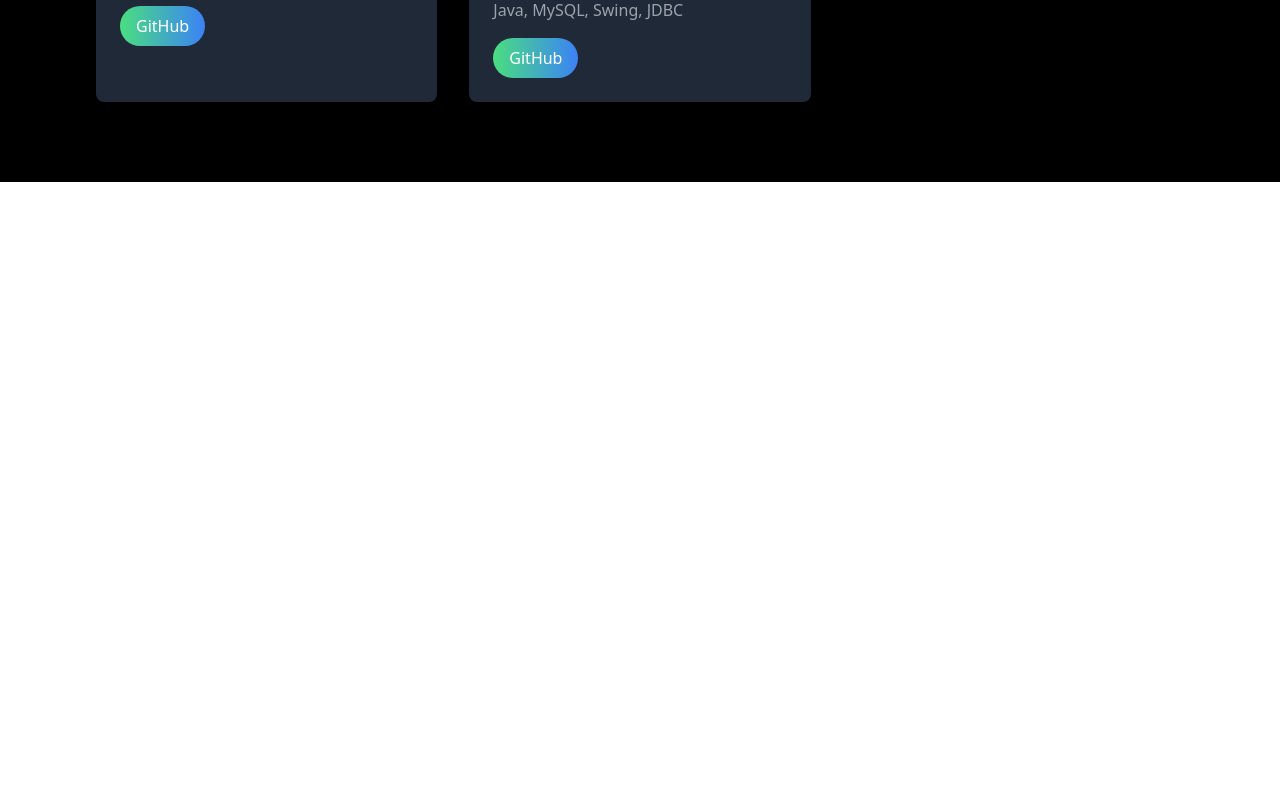
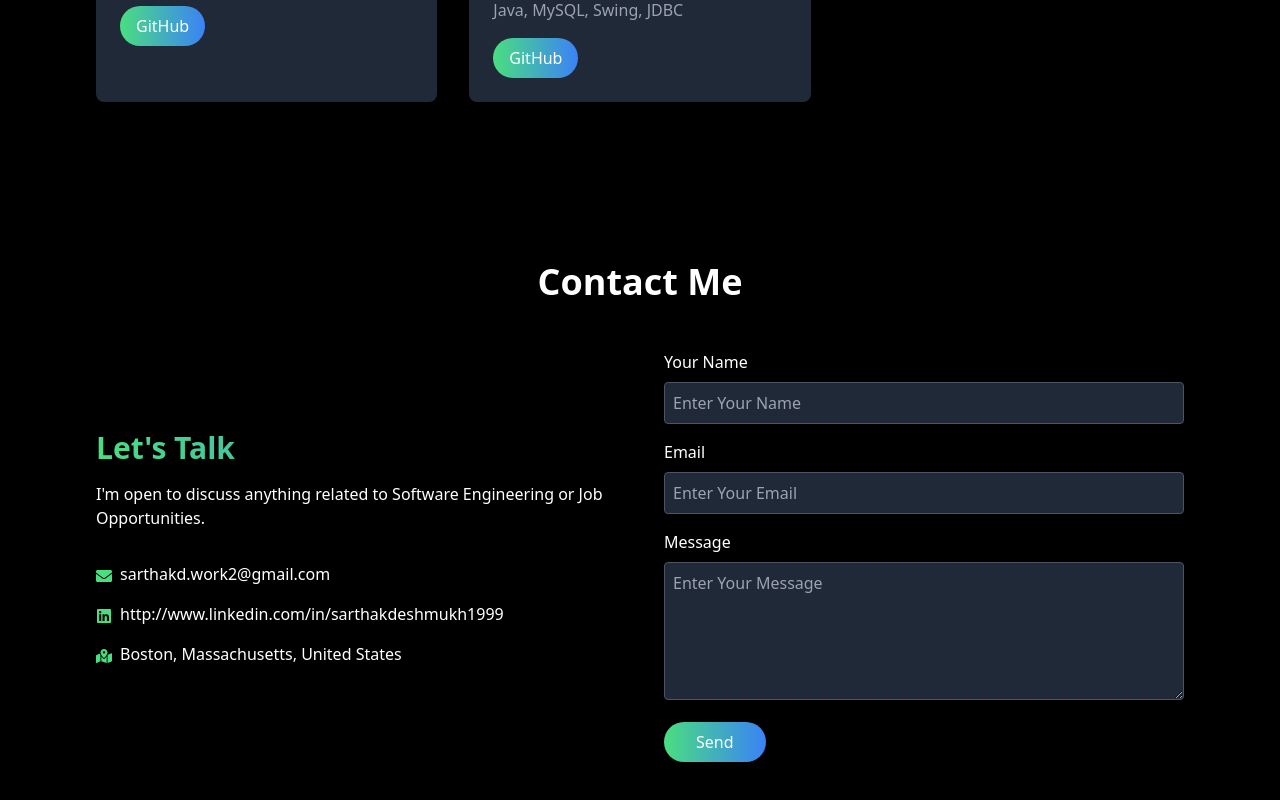
Before and after one commit to sarthak-wq/portfolio, a React (Vite) app: page / in a window 1280 px wide. Shown: the part 2158-2958 px from the top of the page. Before the commit the page ends 2340 px from the top, so only its background shows below. Built offline with nearby package versions, Linux system fonts and the light colour scheme.

Commit message:
Added contact section

```diff
--- a/package.json
+++ b/package.json
@@ -11,7 +11,8 @@
   },
   "dependencies": {
     "react": "^18.3.1",
-    "react-dom": "^18.3.1"
+    "react-dom": "^18.3.1",
+    "react-icons": "^5.3.0"
   },
   "devDependencies": {
     "@eslint/js": "^9.13.0",
--- a/src/App.tsx
+++ b/src/App.tsx
@@ -3,6 +3,7 @@ import Navbar from './components/Navbar'
 import About from './components/About'
 import Hero from './components/Hero'
 import Projects from './components/Projects'
+import Contact from './components/Contact'
 
 function App() {
 
@@ -12,6 +13,7 @@ function App() {
     <Hero/>
     <About/>
     <Projects/>
+    <Contact/>
   </div>
   )
 }
--- /dev/null
+++ b/src/components/Contact.tsx
@@ -0,0 +1,113 @@
+import React, { useState } from 'react';
+import { FaEnvelope, FaLinkedin, FaMapMarkedAlt} from 'react-icons/fa';
+
+const Contact: React.FC = () => {
+  // State to manage form inputs
+  const [formData, setFormData] = useState({
+    name: '',
+    email: '',
+    message: '',
+  });
+
+  // Handle input changes
+  const handleInputChange = (e: React.ChangeEvent<HTMLInputElement | HTMLTextAreaElement>) => {
+    const { name, value } = e.target;
+    setFormData((prevData) => ({
+      ...prevData,
+      [name]: value,
+    }));
+  };
+
+  // Handle form submission
+  const handleSubmit = (e: React.FormEvent) => {
+    e.preventDefault();
+    // Here you can handle form submission, e.g., send data to an API
+    console.log('Form submitted', formData);
+  };
+
+  return (
+    <div className="bg-black text-white py-20" id="contact">
+      <div className="container mx-auto px-8 md:px-16 lg:px-24">
+        <h2 className="text-4xl font-bold text-center mb-12">Contact Me</h2>
+        <div className="flex flex-col md:flex-row items-center md:space-x-12">
+          <div className="flex-1">
+            <h3 className="text-3xl font-bold text-transparent bg-clip-text bg-gradient-to-r from-green-400 to-blue-500 mb-4">
+              Let's Talk
+            </h3>
+            <p>I'm open to discuss anything related to Software Engineering or Job Opportunities.</p>
+            <div className="mb-4 mt-8">
+              <FaEnvelope className="inline-block text-green-400 mr-2" />
+              <a href="mailto:sarthakd.work2@gmail.com" target="_blank" className="hover:underline">
+                sarthakd.work2@gmail.com
+              </a>
+            </div>
+            <div className="mb-4">
+              <FaLinkedin className="inline-block text-green-400 mr-2" />
+              <a href="mailto:youremail@example.com" className="hover:underline">
+                http://www.linkedin.com/in/sarthakdeshmukh1999
+              </a>
+            </div>
+            <div className="mb-4">
+              <FaMapMarkedAlt className="inline-block text-green-400 mr-2" />
+              <span>Boston, Massachusetts, United States</span>
+            </div>
+          </div>
+          <div className="flex-1 w-full">
+            <form className="space-y-4" onSubmit={handleSubmit}>
+              <div>
+                <label htmlFor="name" className="block mb-2">
+                  Your Name
+                </label>
+                <input
+                  type="text"
+                  id="name"
+                  name="name"
+                  value={formData.name}
+                  onChange={handleInputChange}
+                  className="w-full p-2 rounded bg-gray-800 border border-gray-600 focus:outline-none focus:border-green-400"
+                  placeholder="Enter Your Name"
+                />
+              </div>
+              <div>
+                <label htmlFor="email" className="block mb-2">
+                  Email
+                </label>
+                <input
+                  type="email"
+                  id="email"
+                  name="email"
+                  value={formData.email}
+                  onChange={handleInputChange}
+                  className="w-full p-2 rounded bg-gray-800 border border-gray-600 focus:outline-none focus:border-green-400"
+                  placeholder="Enter Your Email"
+                />
+              </div>
+              <div>
+                <label htmlFor="message" className="block mb-2">
+                  Message
+                </label>
+                <textarea
+                  id="message"
+                  name="message"
+                  value={formData.message}
+                  onChange={handleInputChange}
+                  className="w-full p-2 rounded bg-gray-800 border border-gray-600 focus:outline-none focus:border-green-400"
+                  rows={5}
+                  placeholder="Enter Your Message"
+                />
+              </div>
+              <button
+                type="submit"
+                className="bg-gradient-to-r from-green-400 to-blue-500 text-white hidden md:inline transform transition-transform duration-300 hover:scale-105 px-8 py-2 rounded-full"
+              >
+                Send
+              </button>
+            </form>
+          </div>
+        </div>
+      </div>
+    </div>
+  );
+};
+
+export default Contact;
```
Also changed, not shown: 1 other file (tests, documents, lock files or other folders).
